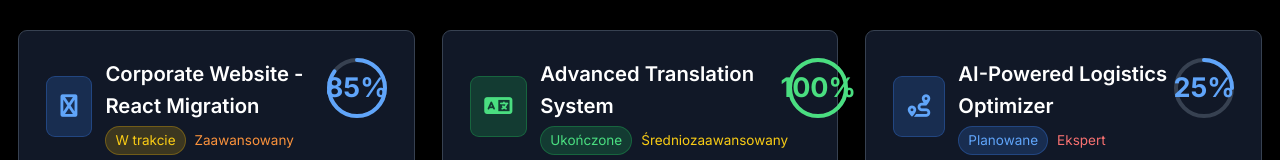
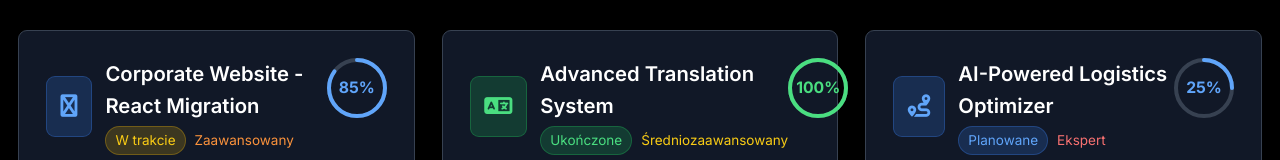
Before and after one commit to ChesterVip/Stronka_React_M_S_Frontend-, a React (Vite) app: page /tech in a window 1280 px wide. Shown: the part 379-539 px from the top of the page. Built offline with nearby package versions, Linux system fonts and the light colour scheme.

Commit message:
small font by tech site changes

```diff
--- a/src/components/ui/ProgressRing.tsx
+++ b/src/components/ui/ProgressRing.tsx
@@ -85,7 +85,7 @@ const ProgressRing = ({
       {/* Percentage text */}
       {showPercentage && (
         <div className="absolute inset-0 flex items-center justify-center">
-          <span className={cn("text-2xl font-bold", textColorClasses[color])}>
+          <span className={cn("text-sm font-bold", textColorClasses[color])}>
             {Math.round(currentProgress)}%
           </span>
         </div>
```
